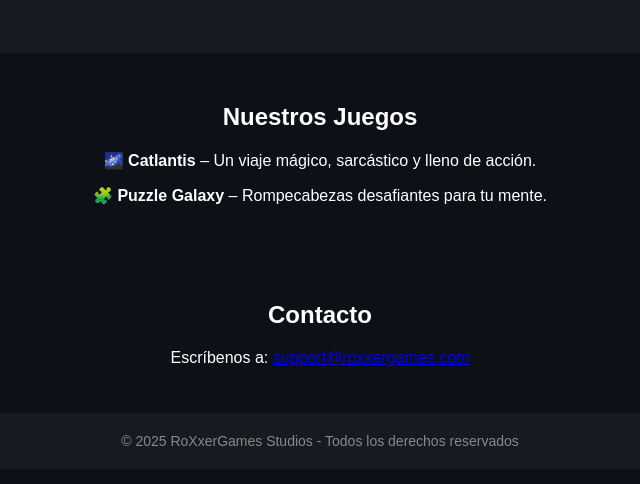
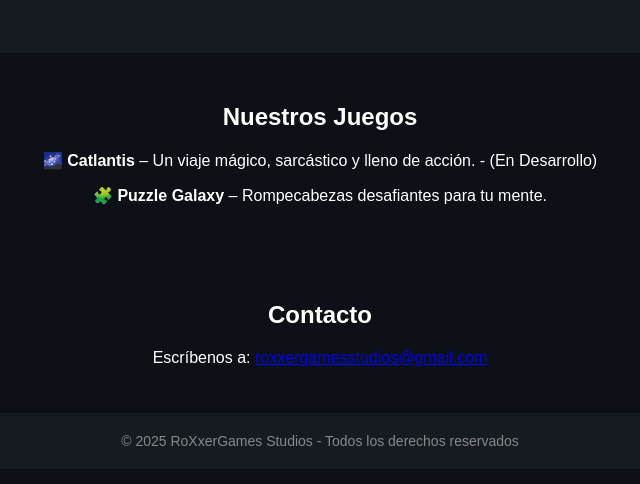
Before and after one commit to RoXxer98/roxxer98.github.io, a plain HTML site: page index.html in a window 1280 px wide. Shown: the part 142-626 px from the top of the page, without its empty margins (320-960 px from the left). Drawn offline with Linux system fonts and the light colour scheme.

Commit message:
Update1 index.html

```diff
--- a/index.html
+++ b/index.html
@@ -41,13 +41,13 @@
 
   <section>
     <h2>Nuestros Juegos</h2>
-    <p>🌌 <b>Catlantis</b> – Un viaje mágico, sarcástico y lleno de acción.</p>
+    <p>🌌 <b>Catlantis</b> – Un viaje mágico, sarcástico y lleno de acción. - (En Desarrollo)</p>
     <p>🧩 <b>Puzzle Galaxy</b> – Rompecabezas desafiantes para tu mente.</p>
   </section>
 
   <section>
     <h2>Contacto</h2>
-    <p>Escríbenos a: <a href="mailto:support@roxxergames.com">support@roxxergames.com</a></p>
+    <p>Escríbenos a: <a href="mailto:roxxergamesstudios@gmail.com">roxxergamesstudios@gmail.com</a></p>
   </section>
 
   <footer>
```
